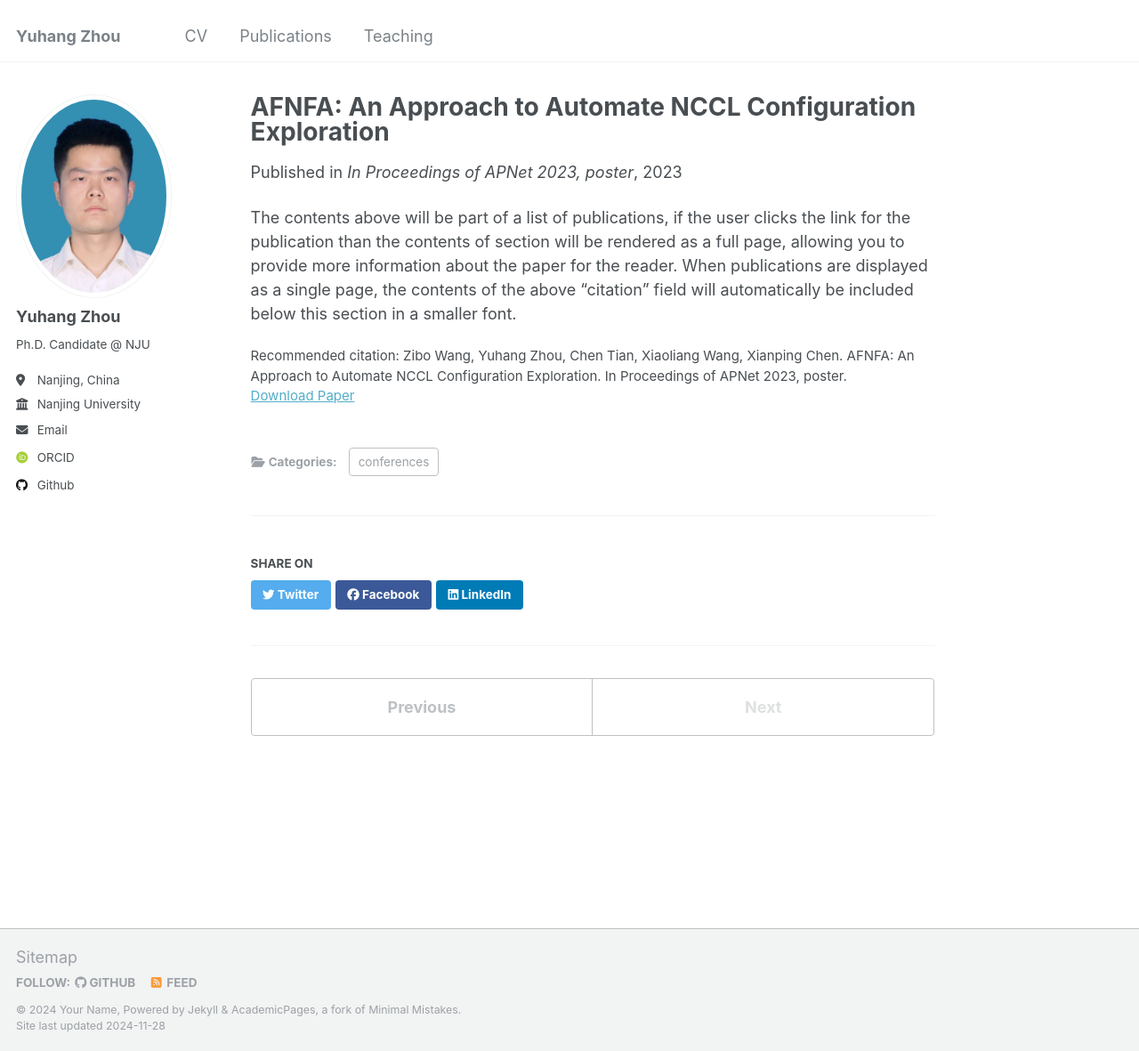
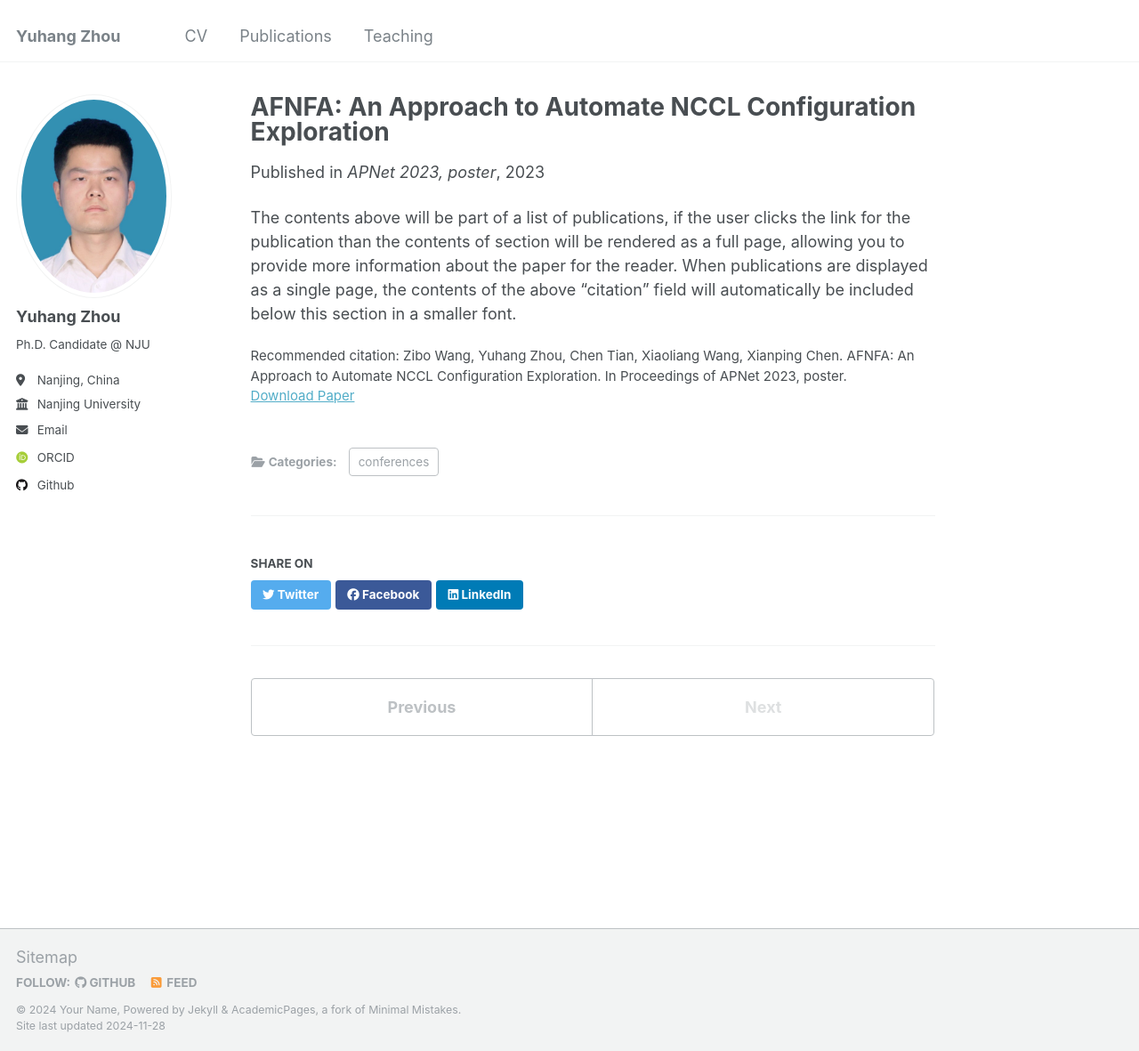
Before and after one commit to njuzyh/njuzyh.github.io, a Jekyll site: the page built from _publications/AFFNA.md, in a window 1280 px wide and 1181 px high. Shown: the whole window at 89% size. Built offline with Jekyll 4.4.1, drawn with Linux system fonts in a browser that asks for light colours; some web fonts are replaced.

Commit message:
Update AFFNA.md

```diff
--- a/_publications/AFFNA.md
+++ b/_publications/AFFNA.md
@@ -5,7 +5,7 @@ category: conferences
 permalink: /publication/AFFNA
 excerpt:
 date: 2023-09-05
-venue: 'In Proceedings of APNet 2023, poster'
+venue: 'APNet 2023, poster'
 paperurl: 'https://dl.acm.org/doi/pdf/10.1145/3600061.3600068'
 citation: 'Zibo Wang, Yuhang Zhou, Chen Tian, Xiaoliang Wang, Xianping Chen. AFNFA: An Approach to Automate NCCL Configuration Exploration. In Proceedings of APNet 2023, poster.'
 ---
```
